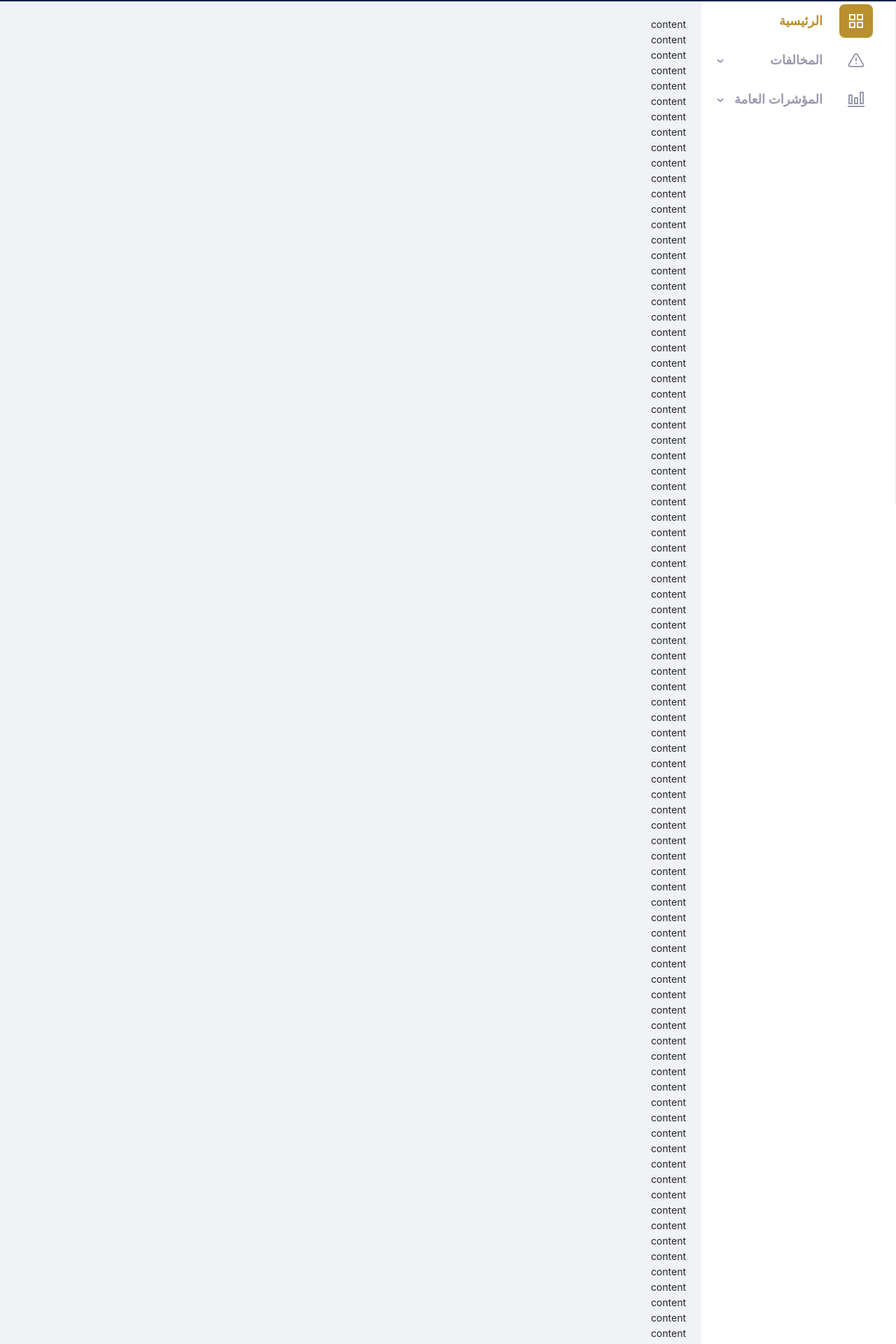
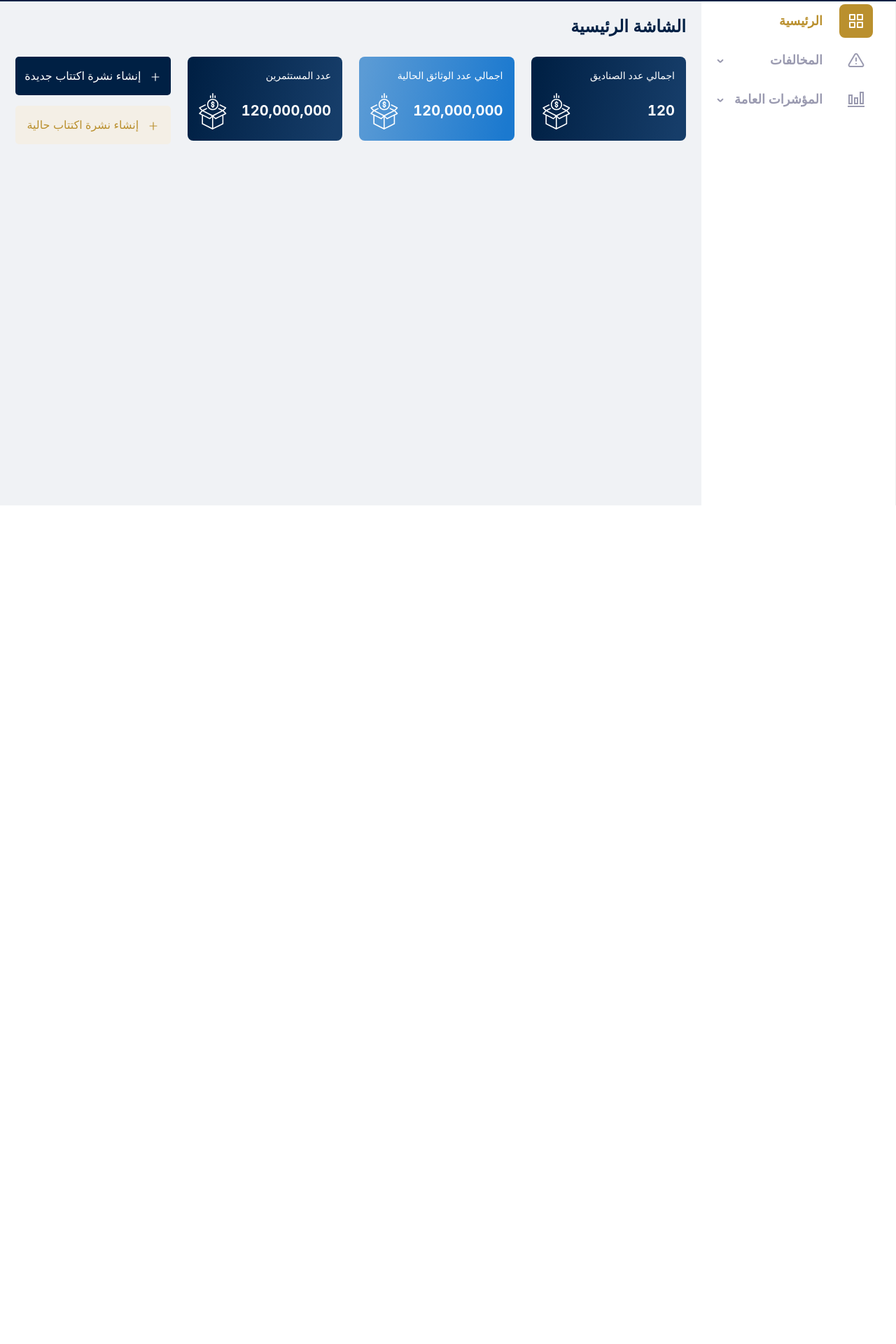
Before and after one commit to AhmedZohny208/Pianat, a React (Create React App) app: page /home in a window 1280 px wide. Shown: the part 78-1998 px from the top of the page at 70% size. After the commit the page ends 800 px from the top, so only its background shows below. Built offline with nearby package versions, Linux system fonts and the light colour scheme.

Commit message:
added home features

```diff
--- a/src/App.css
+++ b/src/App.css
@@ -485,3 +485,67 @@ aside ::-webkit-scrollbar-thumb:hover {
   z-index: 1000;
   width: calc(100% - 278px);
 }
+
+
+/* Home page */
+/* .home {
+  padding: 26px;
+} */
+
+.home .content {
+  padding: 16px
+}
+
+.home h2 {
+  font-size: 24px;
+  font-weight: 700;
+  color: #002044;
+  margin-bottom: 28px;
+}
+
+.homeFeatures {
+  color: #fff;
+  margin-bottom: 56px;
+}
+
+.homeFeatures .dark-blue {
+  background: linear-gradient(100.96deg, #002044 3.99%, #163D69 93.91%);
+  border-radius: 8px;
+}
+
+.homeFeatures .light-blue {
+  background: linear-gradient(100.96deg, #5B9BD5 3.99%, #1B79CF 93.91%);
+  border-radius: 8px;
+}
+
+.homeFeatures .content .number,
+.homeFeatures .content .logo {
+  font-size: 20px;
+  font-weight: 700;
+  line-height: 37px;
+  letter-spacing: 0.005em;
+}
+
+.homeFeatures .btn {
+  border-radius: 5px;
+  padding: 8px;
+  font-size: 16px;
+  font-weight: 400;
+  height: 55px;
+}
+
+.dark-blue-btn {
+  background: #002044;
+  color: #fff !important;
+  margin-bottom: 15px;
+}
+
+.light-gold-btn,
+.light-gold-btn:hover {
+  background: #F4EFE6;
+  color: #BA902E;
+}
+
+.btn-icon {
+  margin-left: 13px;
+}
--- a/src/layouts/app-layout/index.js
+++ b/src/layouts/app-layout/index.js
@@ -9,6 +9,7 @@ import {
 } from '@ant-design/icons';
 import { BiSearch, BiBell } from 'react-icons/bi'
 import { Avatar } from 'antd'
+import Home from '../../views/app-views/home';
 
 const { Header, Sider, Content } = Layout;
 const { SubMenu } = Menu;
@@ -89,101 +90,7 @@ export default function AppLayout() {
             padding: '22px'
           }}
         >
-          <div>content</div>
-          <div>content</div>
-          <div>content</div>
-          <div>content</div>
-          <div>content</div>
-          <div>content</div>
-          <div>content</div>
-          <div>content</div>
-          <div>content</div>
-          <div>content</div>
-          <div>content</div>
-          <div>content</div>
-          <div>content</div>
-          <div>content</div>
-          <div>content</div>
-          <div>content</div>
-          <div>content</div>
-          <div>content</div>
-          <div>content</div>
-          <div>content</div>
-          <div>content</div>
-          <div>content</div>
-          <div>content</div>
-          <div>content</div>
-          <div>content</div>
-          <div>content</div>
-          <div>content</div>
-          <div>content</div>
-          <div>content</div>
-          <div>content</div>
-          <div>content</div>
-          <div>content</div>
-          <div>content</div>
-          <div>content</div>
-          <div>content</div>
-          <div>content</div>
-          <div>content</div>
-          <div>content</div>
-          <div>content</div>
-          <div>content</div>
-          <div>content</div>
-          <div>content</div>
-          <div>content</div>
-          <div>content</div>
-          <div>content</div>
-          <div>content</div>
-          <div>content</div>
-          <div>content</div>
-          <div>content</div>
-          <div>content</div>
-          <div>content</div>
-          <div>content</div>
-          <div>content</div>
-          <div>content</div>
-          <div>content</div>
-          <div>content</div>
-          <div>content</div>
-          <div>content</div>
-          <div>content</div>
-          <div>content</div>
-          <div>content</div>
-          <div>content</div>
-          <div>content</div>
-          <div>content</div>
-          <div>content</div>
-          <div>content</div>
-          <div>content</div>
-          <div>content</div>
-          <div>content</div>
-          <div>content</div>
-          <div>content</div>
-          <div>content</div>
-          <div>content</div>
-          <div>content</div>
-          <div>content</div>
-          <div>content</div>
-          <div>content</div>
-          <div>content</div>
-          <div>content</div>
-          <div>content</div>
-          <div>content</div>
-          <div>content</div>
-          <div>content</div>
-          <div>content</div>
-          <div>content</div>
-          <div>content</div>
-          <div>content</div>
-          <div>content</div>
-          <div>content</div>
-          <div>content</div>
-          <div>content</div>
-          <div>content</div>
-          <div>content</div>
-          <div>content</div>
-          <div>content</div>
+          <Home />
         </Content>
       </Layout>
     </Layout>
--- /dev/null
+++ b/src/views/app-views/home/HomeFeatures.js
@@ -0,0 +1,58 @@
+import React from 'react'
+import {ReactComponent as ReactLogo} from '../../../components/layout-components/svgs/boxNumber.svg';
+import { AiOutlinePlus } from 'react-icons/ai'
+
+export default function HomeFeatures() {
+  return (
+    <div className="homeFeatures row">
+
+      <div className="col-lg-3">
+        <div className="content dark-blue">
+          <p>اجمالي عدد الصناديق</p>
+          <div className='d-flex justify-content-between align-items-center'>
+            <div className='number'>120</div>
+            <ReactLogo className='logo' />
+          </div>
+        </div>
+      </div>
+
+      <div className="col-lg-3">
+        <div className="content light-blue">
+          <p>اجمالي عدد الوثائق الحالية</p>
+          <div className='d-flex justify-content-between align-items-center'>
+            <div className='number'>120,000,000</div>
+            <ReactLogo className='logo' />
+          </div>
+        </div>
+      </div>
+
+      <div className="col-lg-3">
+        <div className="content dark-blue">
+          <p>عدد المستثمرين</p>
+          <div className='d-flex justify-content-between align-items-center'>
+            <div className='number'>120,000,000</div>
+            <ReactLogo className='logo' />
+          </div>
+        </div>
+      </div>
+
+      <div className="col-lg-3">
+        <div className="d-flex flex-column">
+          <div>
+            <button className="w-100 btn dark-blue-btn">
+              <AiOutlinePlus className='btn-icon' />
+              إنشاء نشرة اكتتاب جديدة
+            </button>
+          </div>
+          <div>
+            <button className="w-100 btn light-gold-btn">
+              <AiOutlinePlus className='btn-icon' />
+              إنشاء نشرة اكتتاب حالية
+            </button>
+          </div>
+        </div>
+      </div>
+
+    </div>
+  )
+}
--- a/src/views/app-views/home/index.js
+++ b/src/views/app-views/home/index.js
@@ -1,9 +1,11 @@
 import React from 'react'
+import HomeFeatures from './HomeFeatures'
 
-export default function index() {
+export default function Home() {
   return (
     <div className='home'>
       <h2>الشاشة الرئيسية</h2>
+      <HomeFeatures />
     </div>
   )
 }
```
